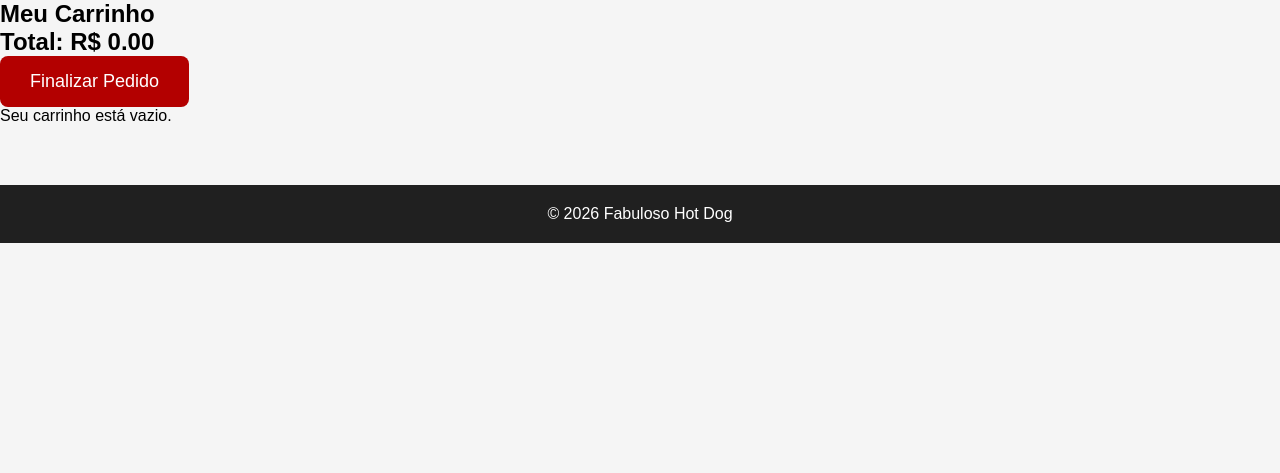
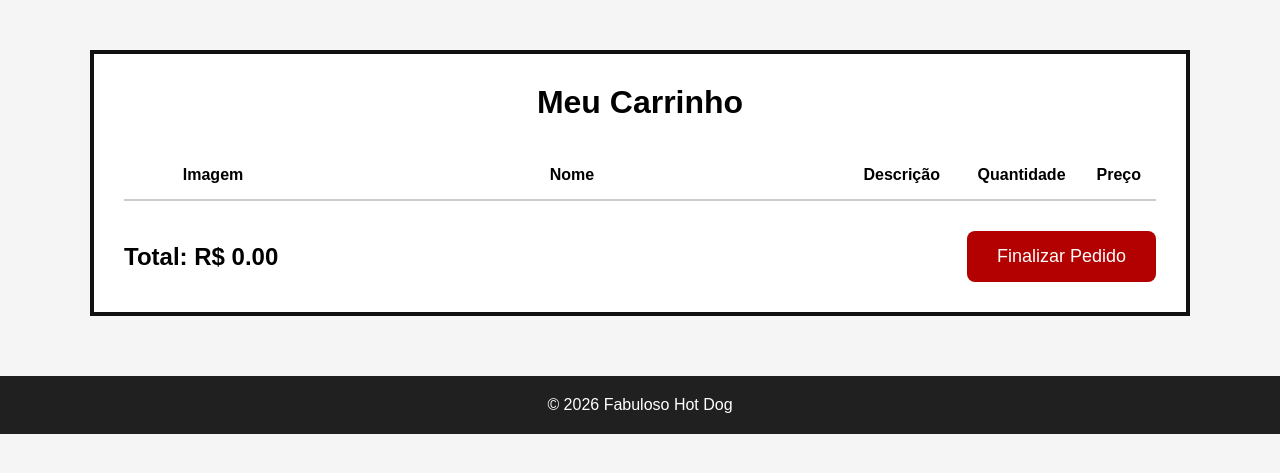
Before and after one commit to G4vazzi/Projeto_LanchoneteWeb, a Flask app: page /carrinho in a window 1280 px wide. Shown: the part 175-648 px from the top of the page. Run offline with Flask 3, Linux system fonts and the light colour scheme; lists and menus that the app fills with data are empty.

Commit message:
ATT 0.1.3
Embelezamento do carrinho

```diff
--- a/static/css/style.css
+++ b/static/css/style.css
@@ -231,3 +231,180 @@ footer{
     margin-bottom:30px;
 
 }
+
+.container-carrinho{
+
+    width:90%;
+
+    max-width:1100px;
+
+    margin:50px auto;
+
+    border:4px solid #111;
+
+    padding:30px;
+
+    background:white;
+
+}
+
+.container-carrinho h1{
+
+    text-align:Center;
+
+    margin-bottom:30px;
+
+}
+
+.tabela-carrinho{
+
+    width:100%;
+
+    border-collapse:collapse;
+
+}
+
+.tabela-carrinho th{
+
+    padding:15px;
+
+    border-bottom:2px solid #ccc;
+
+    text-align:Center;
+
+}
+
+.tabela-carrinho td{
+
+    padding:15px;
+
+    text-align:Center;
+
+    border-bottom:1px solid #ddd;
+
+}
+
+.tabela-carrinho a{
+
+    text-decoration:none;
+
+    font-size:20px;
+
+}
+
+.rodape-carrinho{
+
+    display:flex;
+
+    justify-content:space-between;
+
+    align-items:center;
+
+    margin-top:30px;
+
+}
+
+.rodape-carrinho button{
+
+    background:#b30000;
+
+    color:white;
+
+    border:none;
+
+    padding:15px 30px;
+
+    border-radius:8px;
+
+    cursor:pointer;
+
+}
+
+.rodape-carrinho button:hover{
+
+    background:#ff9900;
+
+}
+
+.tabela-carrinho td:first-child{
+
+    white-space: nowrap;
+
+    width: 180px;
+
+    font-weight: bold;
+
+
+}
+
+.tabela-carrinho td:nth-child(2){
+
+    text-align: justify;
+
+    width: 500px;
+
+    padding: 15px 20px;
+
+}
+
+.tabela-carrinho th:nth-child(1){
+
+    width: 180px;
+
+
+}
+
+.tabela-carrinho th:nth-child(2){
+
+    width: 550px;
+
+}
+
+.tabela-carrinho th:nth-child(3){
+
+    width: 120px;
+
+}
+
+.tabela-carrinho th:nth-child(4){
+
+    width: 120px;
+
+}
+
+.img-carrinho{
+
+    width:90px;
+
+    height:90px;
+
+    object-fit:cover;
+
+    border-radius:10px;
+
+    border:1px solid #ddd;
+
+}
+
+.tabela-carrinho td{
+
+    vertical-align:middle;
+
+}
+
+.tabela-carrinho td:nth-child(2){
+
+    text-align:center;
+
+    font-weight:bold;
+
+}
+
+.tabela-carrinho td:nth-child(3),
+.tabela-carrinho td:nth-child(4),
+.tabela-carrinho td:nth-child(5),
+.tabela-carrinho td:nth-child(6){
+
+    text-align:center;
+
+}
--- a/templates/carrinho.html
+++ b/templates/carrinho.html
@@ -2,48 +2,83 @@
 
 {% block conteudo %}
 
-<h2>Meu Carrinho</h2>
+<div class="container-carrinho">
+
+    <h1>Meu Carrinho</h1>
+
+    <table class="tabela-carrinho">
+
+        <thead>
+
+            <tr>
+
+                <th>Imagem </th>
+                <th>Nome</th>
+                <th>Descrição</th>
+                <th>Quantidade</th>
+                <th>Preço</th>
+
+            </tr>
+
+        </thead>
+
+        <tbody>
 
         {% for item in itens_carrinho %}
 
-<div class="card">
+            <tr>
 
-    <img src="{{ url_for('static', filename='img/' + item.produto.imagem) }}">
+            <td>
+                <img class="img-carrinho"
+                     src="{{ url_for('static', filename='img/' + item.produto.imagem) }}"
+                     alt="{{ item.produto.nome }}">
+            </td>
 
-    <h3>{{ item.produto.nome }}</h3>
+            <td>
+                <strong>{{ item.produto.nome }}</strong>
+            </td>
 
-    <p>{{ item.produto.descricao }}</p>
+            <td>
+                {{ item.quantidade }}
+            </td>
 
-    <p>Quantidade: {{ item.quantidade }}</p>
+            <td>
+                R$ {{ "%.2f"|format(item.produto.preco) }}
+            </td>
 
-    <p>Preço Unitário: R$ {{ "%.2f"|format(item.produto.preco) }}</p>
+            <td>
+                <strong>
+                    R$ {{ "%.2f"|format(item.subtotal) }}
+                </strong>
+            </td>
 
-    <p>Subtotal: R$ {{ "%.2f"|format(item.subtotal) }}</p>
+            <td>
 
                 <a href="{{ url_for('remover', id_produto=item.produto.id) }}">
-    <button>Remover</button>
+                    ❌
                   </a>
+            </td>
 
-</div>
+            </tr>
 
         {% endfor %}
+
+        </tbody>
+
+    </table>
+
+    <div class="rodape-carrinho">
 
         <h2>Total: R$ {{ "%.2f"|format(total) }}</h2>
 
         <a href="{{ url_for('finalizar') }}">
 
-    <button>
-
-        Finalizar Pedido
-
-    </button>
+            <button>Finalizar Pedido</button>
 
         </a>
 
-{% if not itens_carrinho %}
+    </div>
 
-    <p>Seu carrinho está vazio.</p>
-
-{% endif %}
+</div>
 
 {% endblock %}
```
Lines whose indentation alone changed are shown as unchanged.
